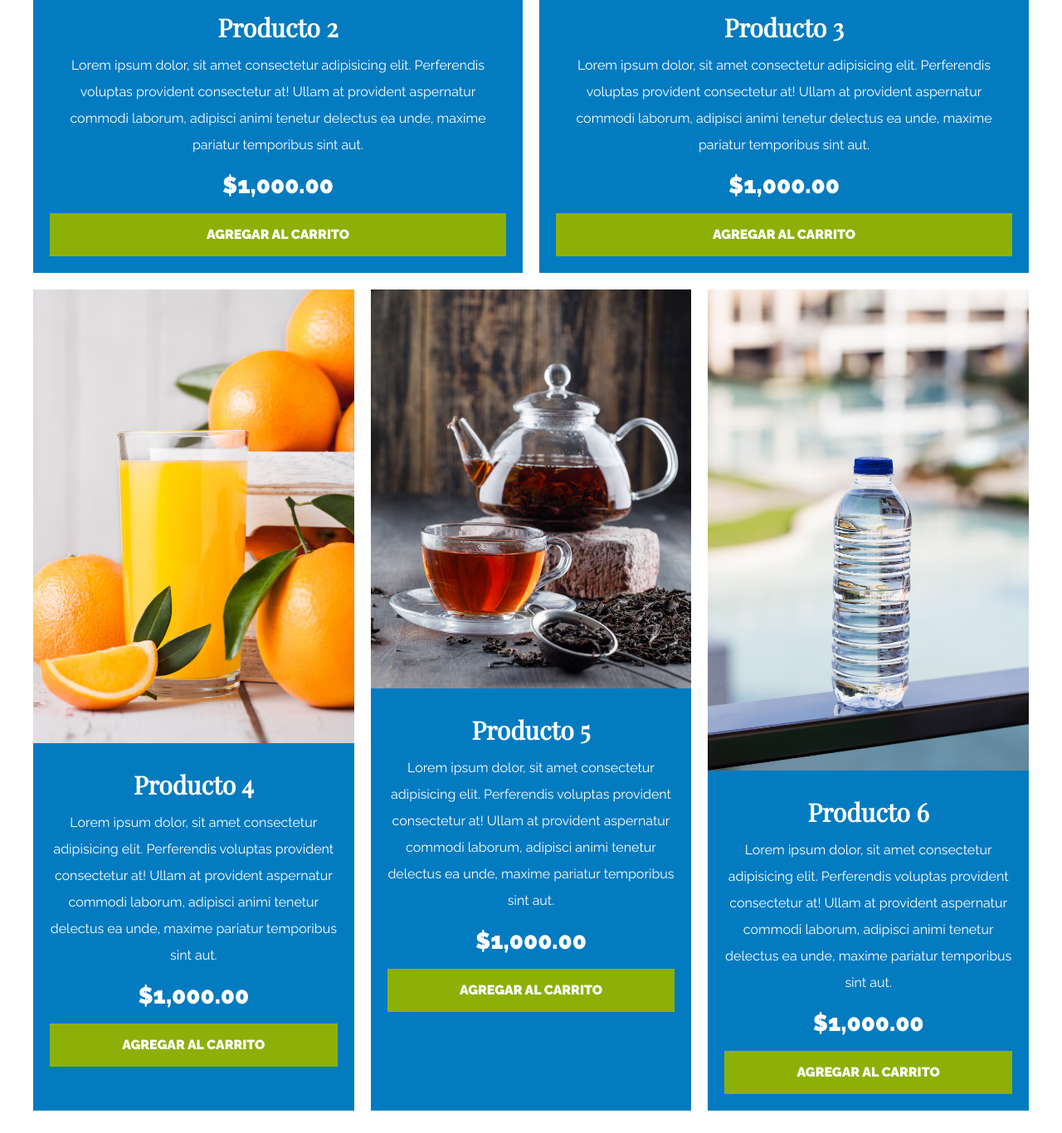
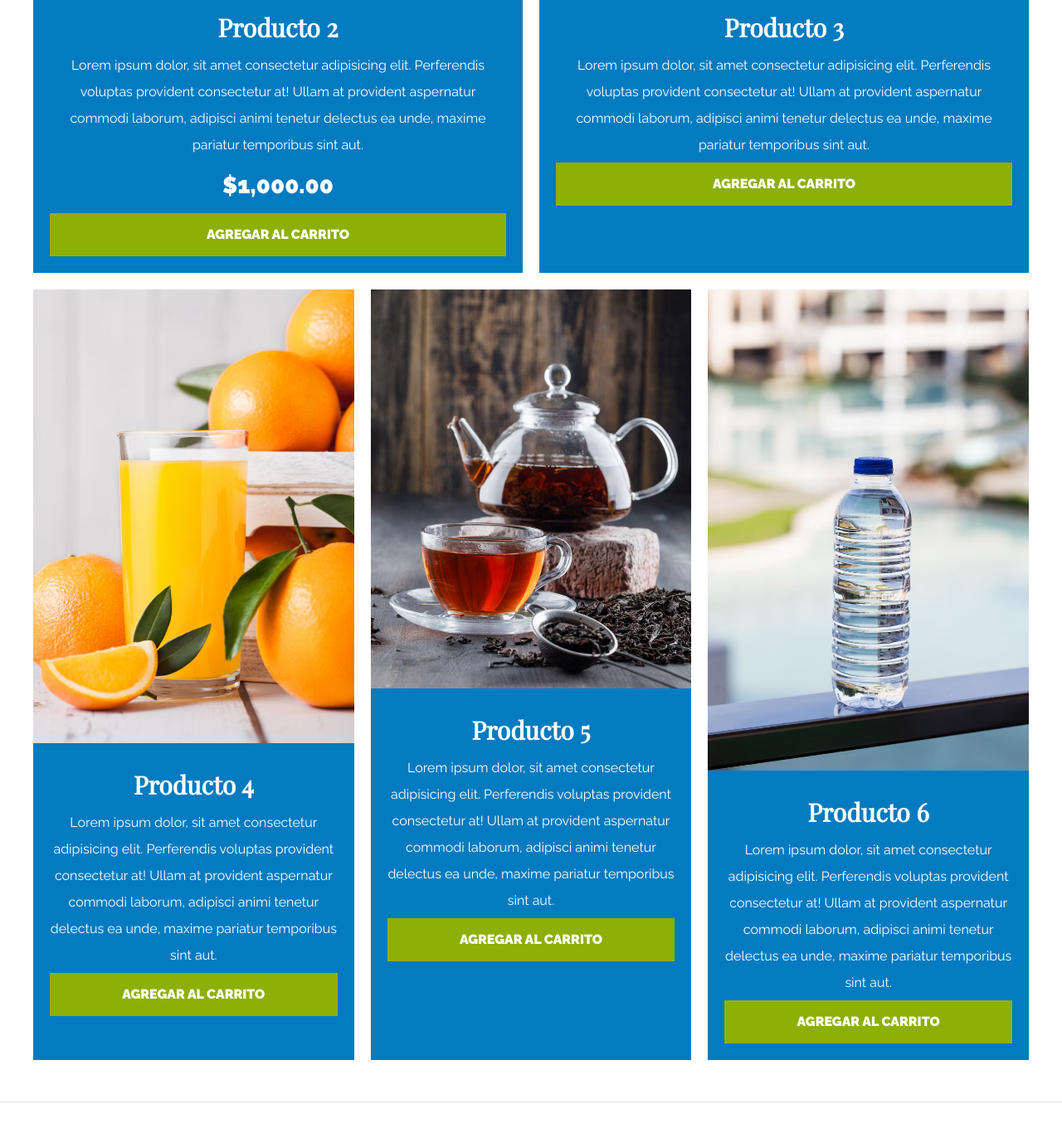
Before and after one commit to Walter-Pleitez/Aerotraining2, a plain HTML site: page index.html in a window 1280 px wide. Shown: the part 3134-4500 px from the top of the page at 83% size. Drawn offline with nearby package versions, Linux system fonts and the light colour scheme.

Commit message:
Aerotraining 2

```diff
--- a/index.html
+++ b/index.html
@@ -95,7 +95,7 @@
                         adipisci animi tenetur delectus ea unde, maxime
                         pariatur temporibus sint aut.
                     </p>
-                    <p class="precio">$1,000.00</p>
+                    <p class="precio">$1,000.00</p><!---->
                     <a class="btn" href="#">Agregar al Carrito</a>
                 </div><!--Info Producto-->
             </div><!--Producto-->
@@ -110,7 +110,7 @@
                         adipisci animi tenetur delectus ea unde, maxime
                         pariatur temporibus sint aut.
                     </p>
-                    <p class="precio">$1,000.00</p>
+                    <!--<p class="precio">$1,000.00</p>-->
                     <a class="btn" href="#">Agregar al Carrito</a>
                 </div><!--Info Producto-->
             </div><!--Producto-->
@@ -125,7 +125,7 @@
                         adipisci animi tenetur delectus ea unde, maxime
                         pariatur temporibus sint aut.
                     </p>
-                    <p class="precio">$1,000.00</p>
+                    <!--<p class="precio">$1,000.00</p>-->
                     <a class="btn" href="#">Agregar al Carrito</a>
                 </div><!--Info Producto-->
             </div><!--Producto-->
@@ -140,7 +140,7 @@
                         adipisci animi tenetur delectus ea unde, maxime
                         pariatur temporibus sint aut.
                     </p>
-                    <p class="precio">$1,000.00</p>
+                    <!--<p class="precio">$1,000.00</p>-->
                     <a class="btn" href="#">Agregar al Carrito</a>
                 </div><!--Info Producto-->
             </div><!--Producto-->
@@ -155,7 +155,7 @@
                         adipisci animi tenetur delectus ea unde, maxime
                         pariatur temporibus sint aut.
                     </p>
-                    <p class="precio">$1,000.00</p>
+                    <!--<p class="precio">$1,000.00</p>-->
                     <a class="btn" href="#">Agregar al Carrito</a>
                 </div><!--Info Producto-->
             </div><!--Producto-->
```
